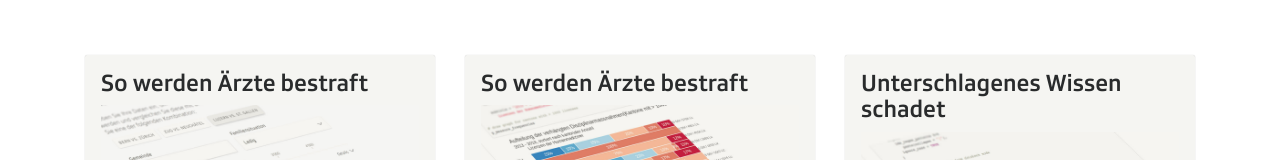
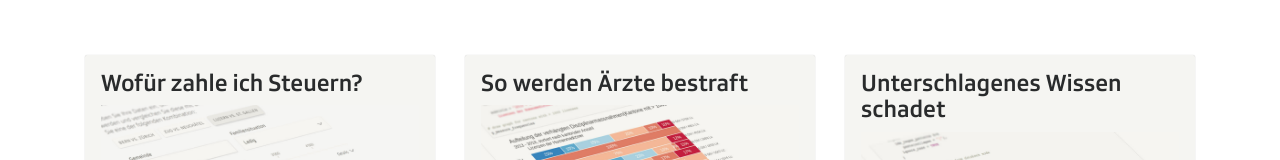
Before and after one commit to srfdata/srfdata.github.io, a plain HTML site: page index.html in a window 1280 px wide. Shown: the part 448-608 px from the top of the page. Drawn offline with nearby package versions, Linux system fonts and the light colour scheme; a script that the page names is missing.

Commit message:
corrected title of project 22 steuern

```diff
--- a/index.html
+++ b/index.html
@@ -43,7 +43,7 @@
     <section class="row" id="main_content">
       <article class="col-md-6 col-lg-4">
         <div class="project-card">
-          <h4><a href="https://github.com/srfdata/2019-02-steuern/">So werden Ärzte bestraft</a></h4>
+          <h4><a href="https://github.com/srfdata/2019-02-steuern/">Wofür zahle ich Steuern?</a></h4>
           <a href="https://github.com/srfdata/2019-02-steuern/"><img src="images/projects/22_2019-steuern.jpg" class="img-fluid project-image"></a>
           <p>Mit unserer interaktiven Suche finden Sie heraus, wofür Ihre Gemeinde, Ihr Kanton und der Bund Ihre Steuern ausgeben.</p>
           <a href="https://github.com/srfdata/2019-02-steuern/" class="btn btn-default"><i class="fa fa-github"></i> </a>
```
